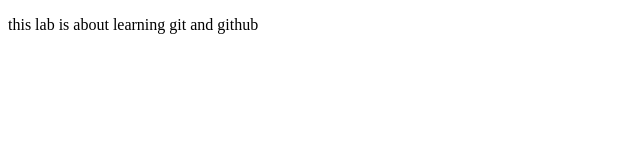
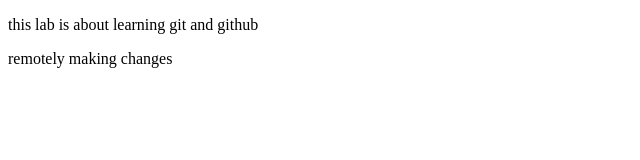
Before and after one commit to srineeth-k/wt-practice, a plain HTML site: page index.html in a window 1280 px wide. Shown: the whole page, without its empty margins (0-640 px from the left). Drawn offline with Linux system fonts and the light colour scheme.

Commit message:
Update index.html remotely

```diff
--- a/index.html
+++ b/index.html
@@ -7,5 +7,6 @@
 </head>
 <body>
     <p>this lab is about learning git and github</p>
+    <p>remotely making changes</p>
 </body>
 </html>
```
